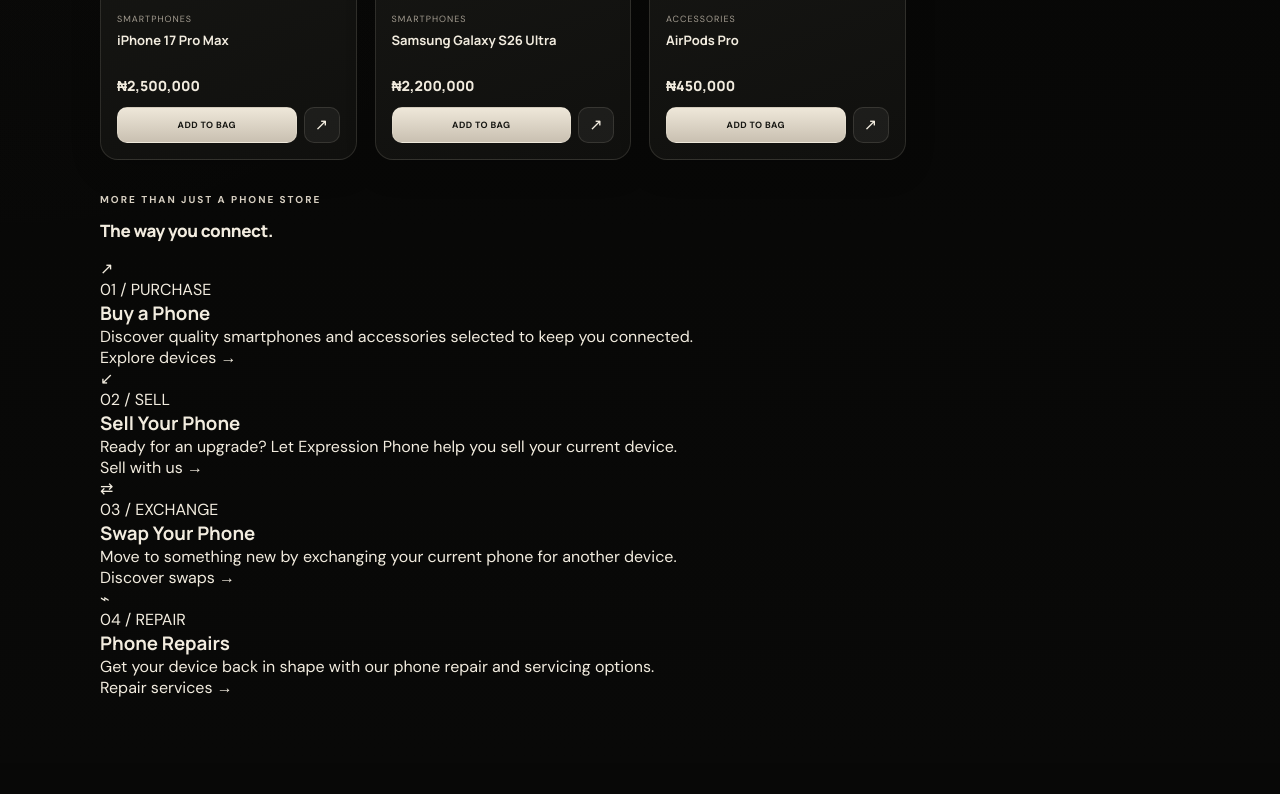
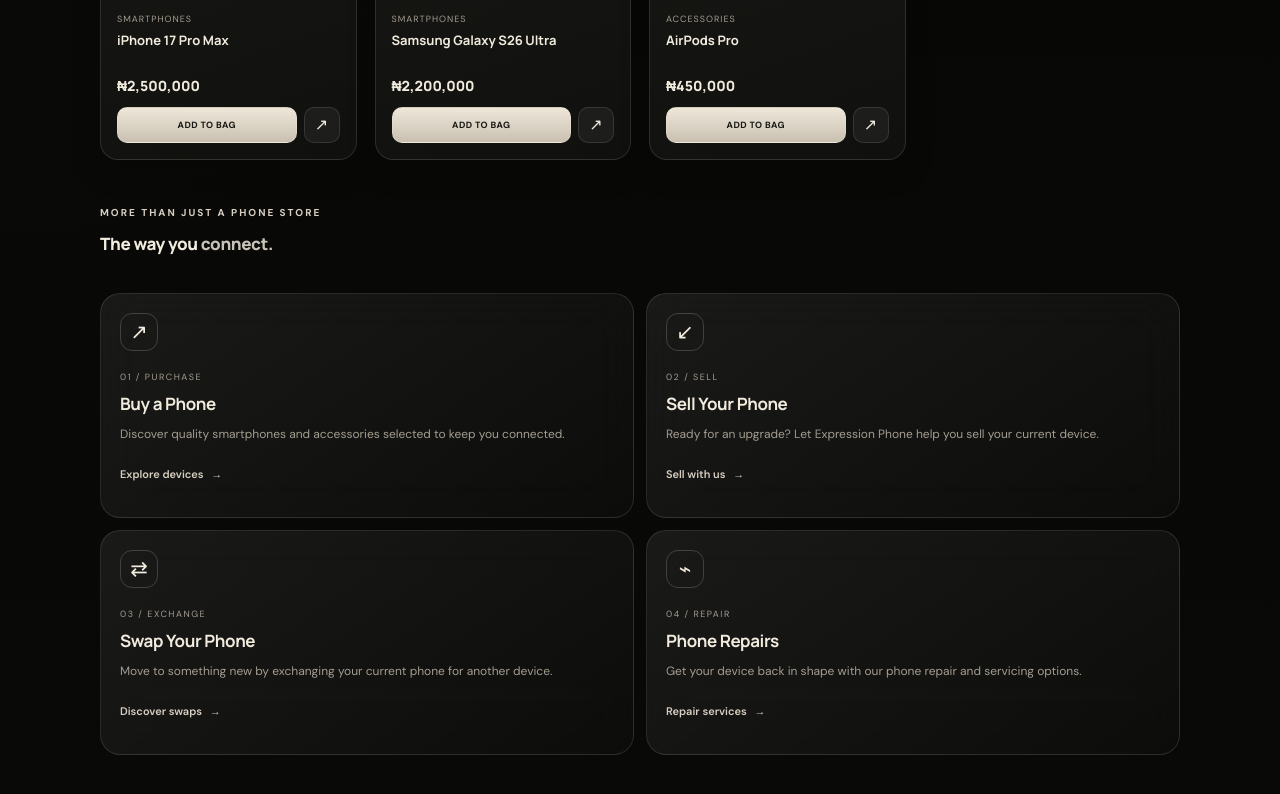
Before and after one commit to fofanaumar73-ai/expression-phones-and-gadgets, a plain HTML site: page index.html in a window 1280 px wide. Shown: the part 1739-2533 px from the top of the page. Before the commit the page ends 2502 px from the top, so only its background shows below. Drawn offline with Linux system fonts and the light colour scheme.

Commit message:
Add styles for services section and service cards

```diff
--- a/index.html
+++ b/index.html
@@ -850,6 +850,106 @@
         scroll-behavior: auto !important;
       }
     }
+
+    /* EXPRESSION PHONE SERVICES */
+
+.services-section {
+  margin: 46px 0;
+}
+
+.section-title {
+  font-size: clamp(25px, 5vw, 34px);
+  font-weight: 650;
+  letter-spacing: -1.4px;
+  margin: 8px 0 22px;
+  color: var(--cream);
+}
+
+.section-title span {
+  color: var(--silver);
+}
+
+.services-grid {
+  display: grid;
+  grid-template-columns: repeat(2, minmax(0, 1fr));
+  gap: 12px;
+}
+
+.service-card {
+  position: relative;
+  overflow: hidden;
+  min-height: 225px;
+  padding: 19px;
+  border: 1px solid var(--line);
+  border-radius: 20px;
+  background: linear-gradient(
+    145deg,
+    rgba(255,255,255,.075),
+    rgba(255,255,255,.018)
+  );
+  backdrop-filter: blur(22px);
+  -webkit-backdrop-filter: blur(22px);
+  transition: transform .3s ease, border-color .3s ease;
+}
+
+.service-card:hover {
+  transform: translateY(-4px);
+  border-color: var(--line-strong);
+}
+
+.service-icon {
+  width: 38px;
+  height: 38px;
+  display: grid;
+  place-items: center;
+  border: 1px solid var(--line-strong);
+  border-radius: 12px;
+  color: var(--cream);
+  font-size: 21px;
+  margin-bottom: 20px;
+}
+
+.service-number {
+  font-size: 9px;
+  letter-spacing: 1.5px;
+  color: var(--muted);
+  margin-bottom: 9px;
+}
+
+.service-card h3 {
+  color: var(--cream);
+  font-size: 17px;
+  margin: 0 0 9px;
+  letter-spacing: -.4px;
+}
+
+.service-card > p:not(.service-number) {
+  color: var(--muted);
+  font-size: 12px;
+  line-height: 1.7;
+  margin: 0 0 18px;
+}
+
+.service-link {
+  color: var(--cream-soft);
+  font-size: 11px;
+  font-weight: 600;
+}
+
+.service-link span {
+  margin-left: 5px;
+}
+
+@media (max-width: 380px) {
+  .service-card {
+    padding: 14px;
+    min-height: 235px;
+  }
+
+  .service-card h3 {
+    font-size: 15px;
+  }
+}
   </style>
 </head>
 
```
